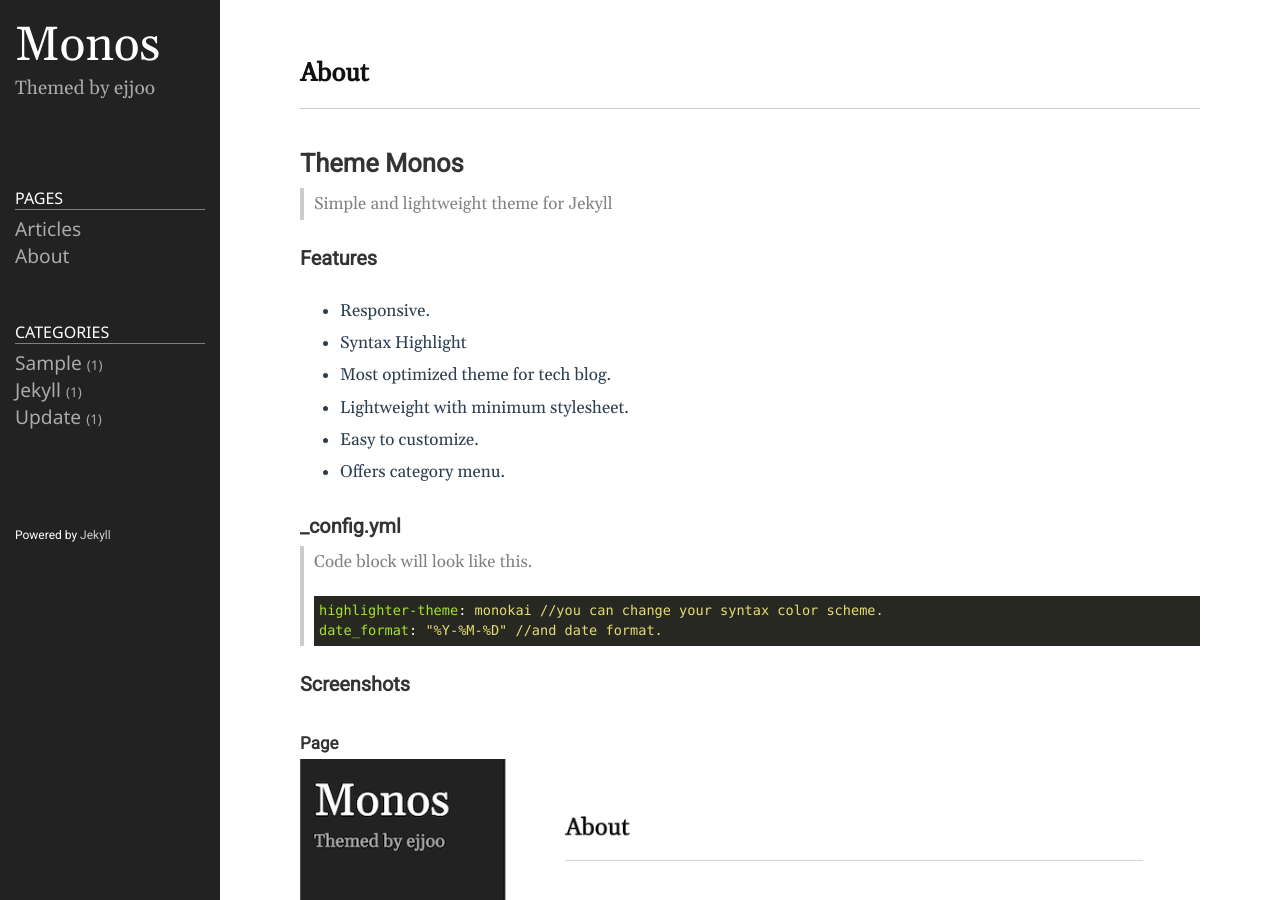
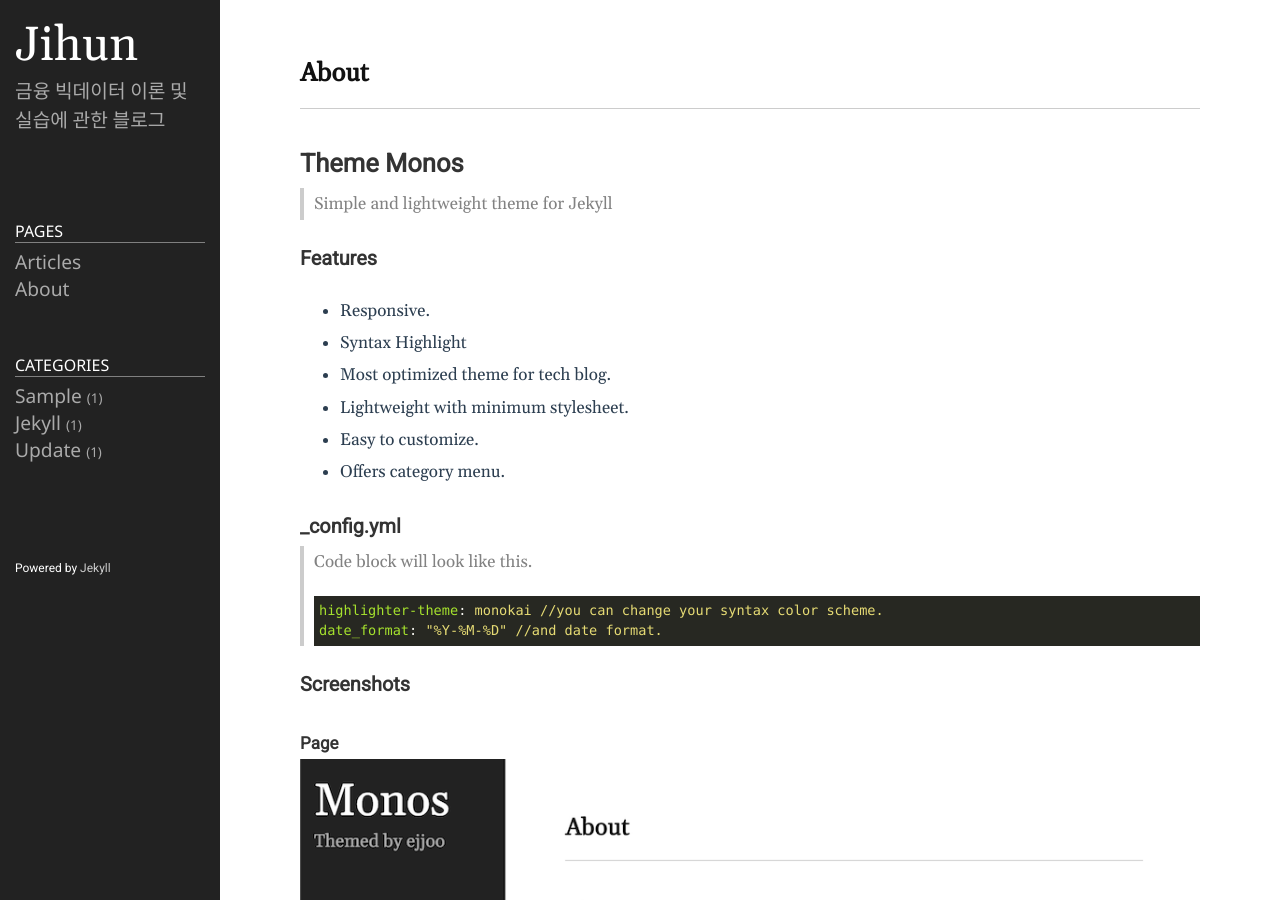
Before and after one commit to JIHUNKI/JIHUNKI.github.io, a Jekyll site: the page built from README.md, in a window 1280 px wide and 900 px high. Built offline with Jekyll 4.4.1, drawn with Linux system fonts in a browser that asks for light colours.

Commit message:
Update _config.yml

```diff
--- a/_config.yml
+++ b/_config.yml
@@ -18,10 +18,10 @@
 # You can create any custom variable you would like, and they will be accessible
 # in the templates via {{ site.myvariable }}.
 
-title: Monos
-email: ejjoo7994@gmail.com
+title: Jihun
+email: rlwlgns95@naver.com
 description: >- # this means to ignore newlines until "baseurl:"
-  Themed by ejjoo
+  금융 빅데이터 이론 및 실습에 관한 블로그
 # baseurl: "/" # the subpath of your site, e.g. /blog
 # url: "http://ejjoo.github.io" # the base hostname & protocol for your site, e.g. http://example.com
 github_username: ejjoo
```
